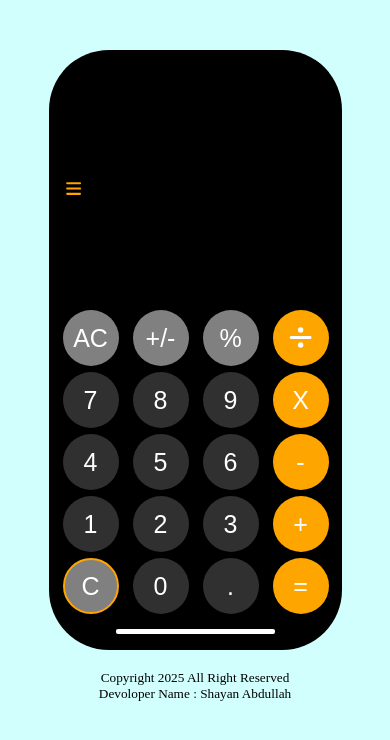
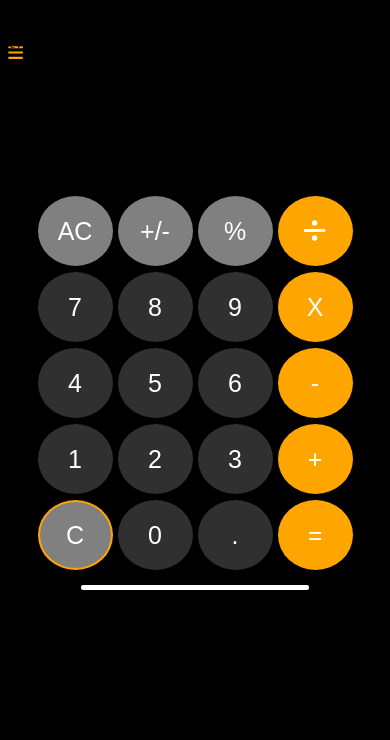
Before and after one commit to shayan9909/IOS-Calculator, a plain HTML site: page index.html in a window 390 px wide. Drawn offline with Linux system fonts and the light colour scheme.

Commit message:
fix some bugs

```diff
--- a/css/style.css
+++ b/css/style.css
@@ -1,4 +1,4 @@
-.container{
+.container {
     max-width: 1320px;
     margin: 0 auto;
     display: flex;
@@ -6,12 +6,14 @@
     align-items: center;
     flex-direction: column;
 }
-*{
+
+* {
     box-sizing: border-box;
     margin: 0;
     padding: 0;
 }
-body{
+
+body {
     background: #d1fffd;
 }
 
@@ -21,13 +23,13 @@ body{
     height: 600.4px;
     background: #000;
     border-radius: 60px;
-    overflow: hidden;
+    /* overflow: hidden; */
     padding: 10px 13px;
     padding-left: 14px;
     margin-top: 50px;
 }
 
-.display{
+.display {
     width: 100%;
     height: 250px;
     position: relative;
@@ -46,6 +48,7 @@ body{
     font-weight: 400;
     border: none;
 }
+
 .display .menu {
     color: orange;
     font-size: 17px;
@@ -57,23 +60,23 @@ body{
 
 
 
-.buttonpart{
+.buttonpart {
     width: 100%;
     height: 350px;
 
 }
 
-.first{
+.first {
     display: flex;
     justify-content: space-between;
     align-items: center;
     width: 100%;
-    margin-bottom:6px;
+    margin-bottom: 6px;
     text-align: center;
 }
 
 
-.first button{
+.first button {
     width: 56px;
     height: 56px;
     border-radius: 50%;
@@ -85,56 +88,67 @@ height: 350px;
     transition: .4s;
 }
 
-.first button:hover{
+.first button:hover {
     background-color: rgb(53, 52, 52);
 }
-.second button:hover{
+
+.second button:hover {
     background-color: rgb(120, 117, 117);
 }
-.third button:hover{
+
+.third button:hover {
     background-color: rgb(120, 117, 117);
 }
-.four2 button:hover{
+
+.four2 button:hover {
     background-color: rgb(120, 117, 117);
 }
-.five2 button:hover{
+
+.five2 button:hover {
     background-color: rgb(120, 117, 117);
 }
-.first button:active{
+
+.first button:active {
     background-color: rgb(255, 255, 255);
 }
 
 
-.first button:last-child{
+.first button:last-child {
     background: orange;
 }
-.second button:last-child{
+
+.second button:last-child {
     background: orange;
 }
-.third button:last-child{
+
+.third button:last-child {
     background: orange;
 }
-.four2 button:last-child{
+
+.four2 button:last-child {
     background: orange;
 }
-.five2 button:last-child{
+
+.five2 button:last-child {
     background: orange;
 }
-button:last-child:hover{
+
+button:last-child:hover {
     background: rgb(223, 172, 76);
 }
 
 
-.second{
+.second {
     display: flex;
     justify-content: space-between;
     align-items: center;
     width: 100%;
- margin-bottom:6px;
+    margin-bottom: 6px;
     text-align: center;
     transition: .4s;
 }
-.second button{
+
+.second button {
     width: 56px;
     height: 56px;
     border-radius: 50%;
@@ -145,16 +159,17 @@ width: 100%;
     cursor: pointer;
 }
 
-.third{
+.third {
     display: flex;
     justify-content: space-between;
     align-items: center;
     width: 100%;
-     margin-bottom:6px;
+    margin-bottom: 6px;
     transition: .4s;
 
 }
-.third button{
+
+.third button {
     width: 56px;
     height: 56px;
     border-radius: 50%;
@@ -168,16 +183,16 @@ width: 100%;
 }
 
 
-.four2{
+.four2 {
     display: flex;
     justify-content: space-between;
     align-items: center;
     width: 100%;
-     margin-bottom:6px;
+    margin-bottom: 6px;
     text-align: center;
 }
 
-.four2 button{
+.four2 button {
     width: 56px;
     height: 56px;
     border-radius: 50%;
@@ -190,16 +205,16 @@ width: 100%;
 }
 
 
-.five2{
+.five2 {
     display: flex;
     justify-content: space-between;
     align-items: center;
     width: 100%;
-     margin-bottom:6px;
+    margin-bottom: 6px;
     text-align: center;
 }
 
-.five2 button{
+.five2 button {
     width: 56px;
     height: 56px;
     border-radius: 50%;
@@ -212,7 +227,7 @@ width: 100%;
 }
 
 
-.line{
+.line {
     width: 60%;
     height: 5px;
     background: #fff;
@@ -220,12 +235,13 @@ width: 100%;
     border-radius: 2px;
 }
 
-.five2 .del{
+.five2 .del {
     color: white;
     text-transform: uppercase;
     border: 2px solid orange;
     background: gray;
 }
+
 .error {
     font-size: 10px;
     font-weight: 800;
@@ -233,6 +249,7 @@ width: 100%;
     color: rgb(255, 255, 255);
     text-transform: capitalize;
 }
+
 .errorbox {
     background: red;
     padding: 10px 20px;
@@ -243,13 +260,85 @@ width: 100%;
     display: none;
 }
 
-.copyright h5{
+.copyright h5 {
     text-transform: capitalize;
     font-weight: 400;
-padding-top:20px;
+    padding-top: 20px;
 
 }
 
-.copyright{
+.copyright {
     text-align: center;
 }
+
+
+
+@media screen and (min-width: 320px) and (max-width : 575px) {
+    .phone {
+        width: 100vw;
+        height: 100vh;
+        margin-top: 0;
+        padding: 0px 5px 0 5px ;
+        border-radius: 0;
+    }
+
+    .phone .first {
+        justify-content: center;
+        column-gap: 5px;
+    }
+
+    .phone .second {
+        justify-content: center;
+        column-gap: 5px;
+    }
+
+    .phone .third {
+        justify-content:center;
+        column-gap: 5px;
+    }
+
+    .phone .four2 {
+        justify-content: center;
+        column-gap: 5px;
+    }
+
+    .phone .five2 {
+        justify-content: center;
+        column-gap: 5px;
+    }
+
+  .buttonpart {
+    margin-top: 30px;
+
+
+}
+  .buttonpart button {
+    width: 75px;
+    height: 70px;
+
+}
+
+
+
+
+    .display input {
+        padding-top: 110px;
+
+    }
+
+   .display {
+    width: 100%;
+    height: 166px;
+}
+
+.copyright{
+    position: absolute;
+    top: 0;
+    left: 0;
+}
+
+.display .menu {
+    top: 22px;
+
+}
+}
--- a/index.html
+++ b/index.html
@@ -63,7 +63,7 @@
                     </div>
                     <footer>
                         <div class="copyright">
-                            <h5 >
+                            <h5 class="right">
                                 Copyright 2025
                                 All Right Reserved <br>
                                 devoloper name : Shayan abdullah
```
Lines whose indentation alone changed are shown as unchanged.
